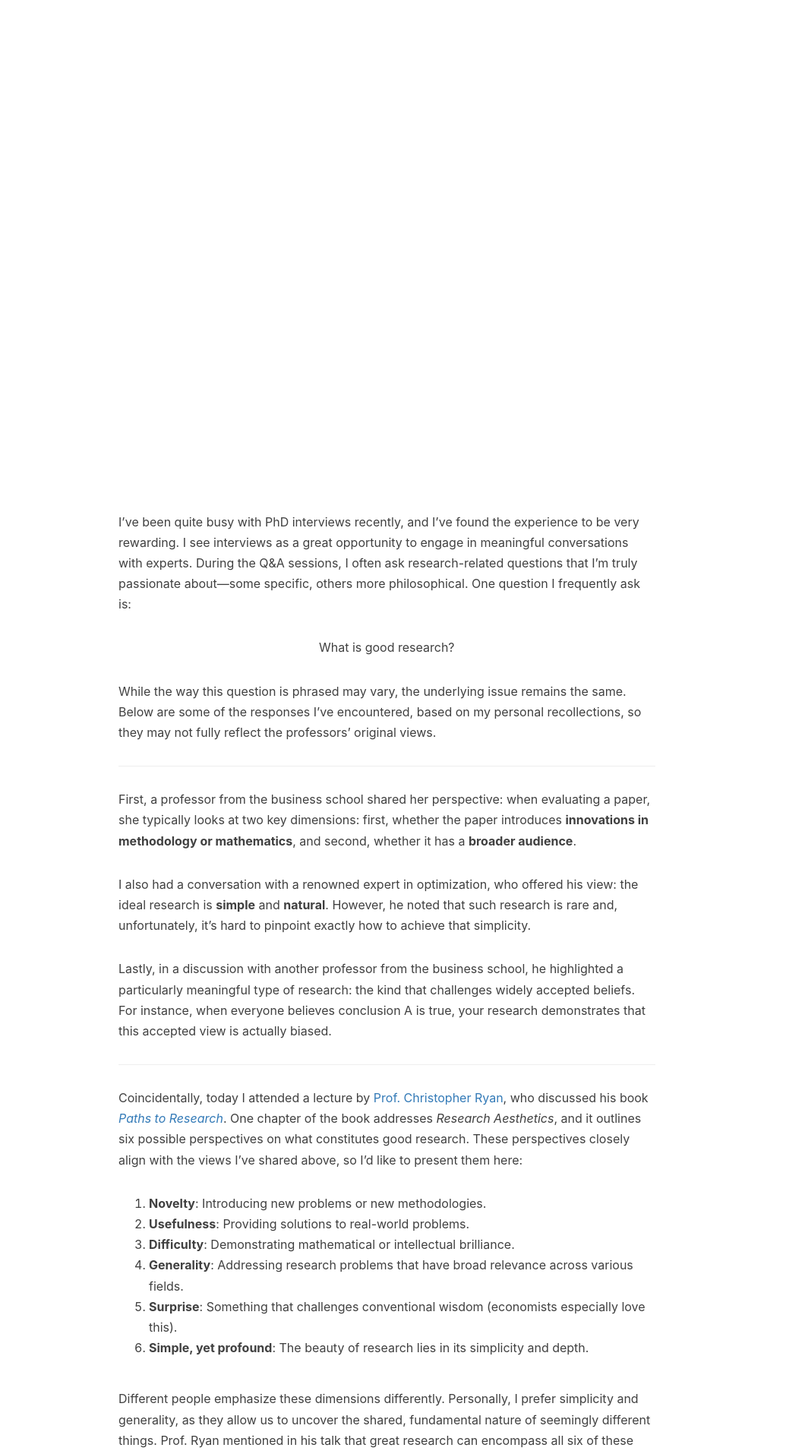
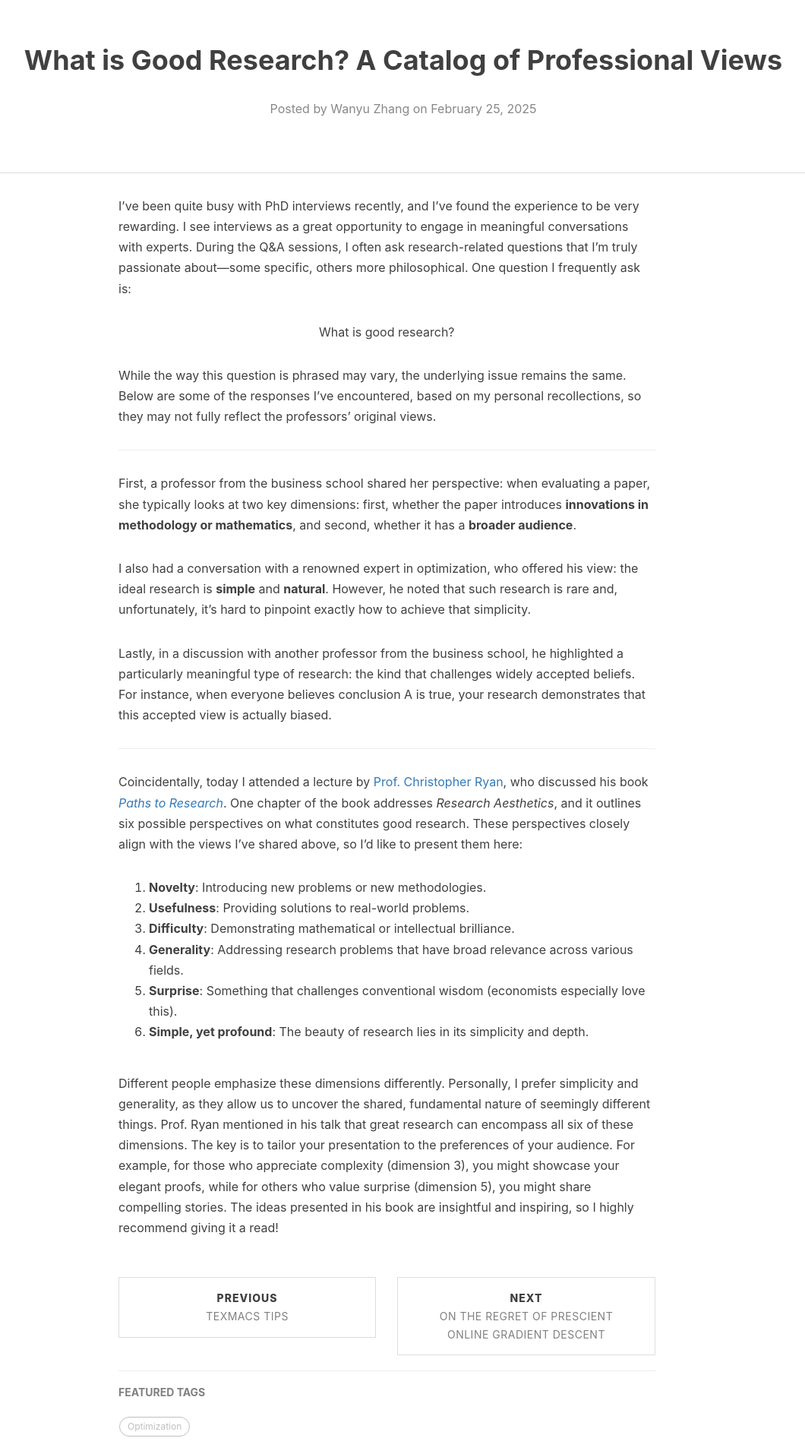
Before and after one commit to zwyhahaha/zwyhahaha.github.io, a Jekyll site: the page built from _posts/2025-02-25-What-is-Good-Research?.md, in a window 1280 px wide. Shown: the top 1914 px of the page at 76% size, without its empty margins (109-1169 px from the left). Built offline with Jekyll 4.4.1, drawn with Linux system fonts in a browser that asks for light colours; nearby versions of some CDN libraries; comment, search, counter and statistics services are not loaded.

Commit message:
post_layout

```diff
--- a/_layouts/post.html
+++ b/_layouts/post.html
@@ -4,32 +4,15 @@
 
 <script type="text/javascript" src="https://cdn.mathjax.org/mathjax/latest/MathJax.js?config=TeX-AMS-MML_HTMLorMML"></script>
 
-<!-- Post Header -->
-<style type="text/css">
-    header.intro-header{
-        position: relative;
-        background-color: transparent; /* 移除背景图片，使用透明背景 */
-        padding: 40px 0; /* 增加一些内边距，使标题不会贴在页面顶部 */
-        text-align: center;
-    }
-</style>
-
-<header class="intro-header">
-    <div class="container">
-        <div class="row">
-            <div class="col-lg-8 col-lg-offset-2 col-md-10 col-md-offset-1">
-                <div class="post-heading">
-                    <div class="tags">
-                        {% for tag in page.tags %}
-                        <a class="tag" href="{{ site.baseurl }}/tags/#{{ tag }}" title="{{ tag }}">{{ tag }}</a>
-                        {% endfor %}
-                    </div>
-                    <h1>{{ page.title }}</h1>
-                    <h2 class="subheading">{{ page.subtitle }}</h2>
-                    <span class="meta">Posted by {% if page.author %}{{ page.author }}{% else %}{{ site.title }}{% endif %} on {{ page.date | date: "%B %-d, %Y" }}</span>
-                </div>
-            </div>
-        </div>
+<!-- Simple Heading -->
+<header style="padding: 40px 0; text-align: center; border-bottom: 1px solid #ddd;">
+    <h1>{{ page.title }}</h1>
+    <h2 style="font-weight: normal; color: #666;">{{ page.subtitle }}</h2>
+    <p style="color: #888;">Posted by {% if page.author %}{{ page.author }}{% else %}{{ site.title }}{% endif %} on {{ page.date | date: "%B %-d, %Y" }}</p>
+    <div>
+        {% for tag in page.tags %}
+        <a class="tag" href="{{ site.baseurl }}/tags/#{{ tag }}" title="{{ tag }}" style="margin: 0 5px; color: #007bff; text-decoration: none;">{{ tag }}</a>
+        {% endfor %}
     </div>
 </header>
 <!-- Post Content -->
```
Also changed, not shown: 1 other file.
